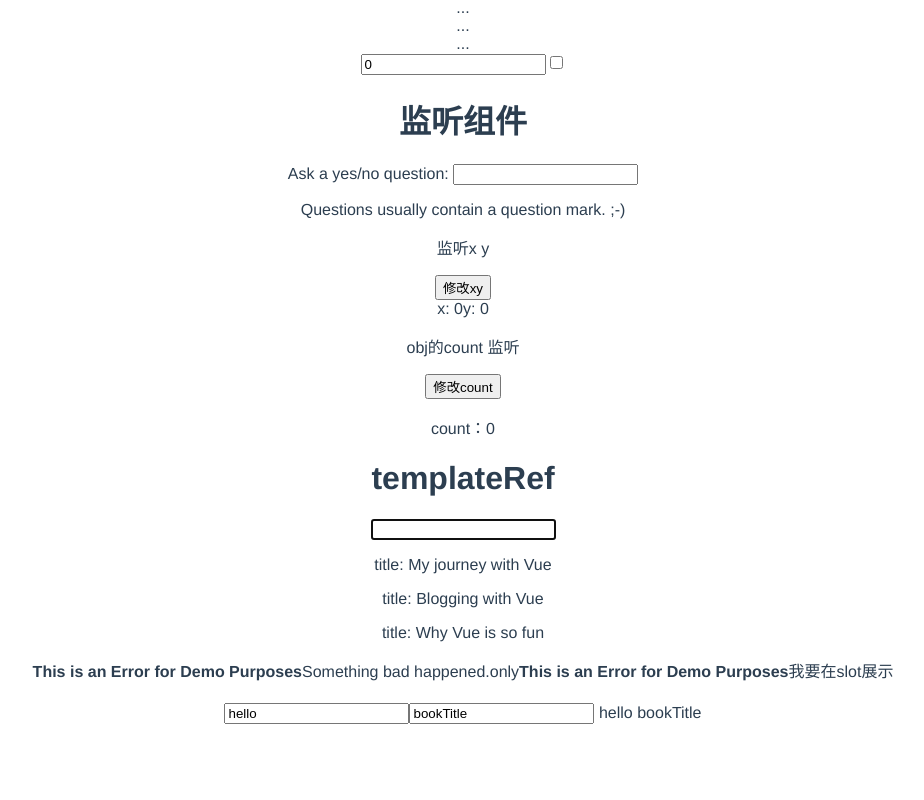
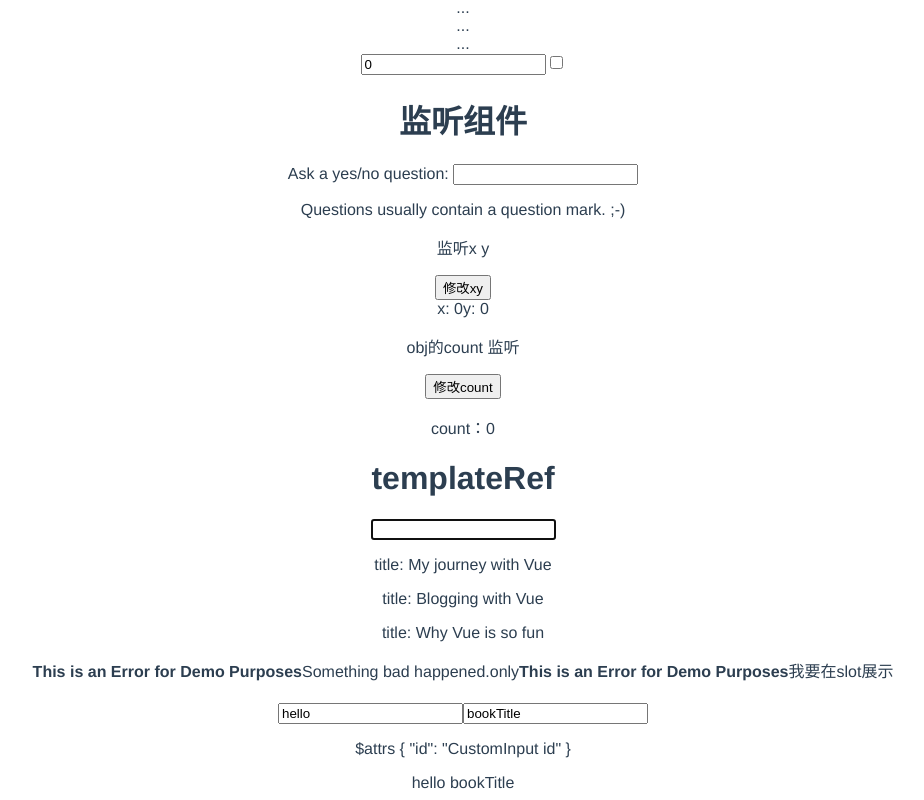
Before and after one commit to Talentjun/Vite-Vue3, a Vue app: page / in a window 1280 px wide. Shown: the part 832-1632 px from the top of the page, without its empty margins (177-1101 px from the left). Before the commit the page ends 1564 px from the top, so only its background shows below. Built offline with nearby package versions, Linux system fonts and the light colour scheme.

Commit message:
feat: $attrs使用

```diff
--- a/src/App.vue
+++ b/src/App.vue
@@ -62,7 +62,12 @@ const bookTitle = ref('bookTitle')
     <span>我要在slot展示</span>
   </Slot> -->
   <h1></h1>
-  <CustomInput v-model="message" v-model:title="bookTitle" /> {{ message }}
+  <CustomInput
+    v-model="message"
+    v-model:title="bookTitle"
+    id="CustomInput id"
+  />
+  {{ message }}
   {{ bookTitle }}
 </template>
 
--- a/src/components/CustomInput.vue
+++ b/src/components/CustomInput.vue
@@ -3,9 +3,10 @@
 /* 默认情况下，v-model 在组件上都是使用 modelValue 作为 prop，以 update:modelValue 作为对应的事件。我们可以通过给 v-model 指定一个参数来更改这些名字 */
 // v-model.capitalize 我们一起来创建一个自定义的修饰符 capitalize，它会自动将 v-model 绑定输入的字符串值第一个字母转为大写
 // v-model:title.capitalize
-import { defineProps, defineEmits } from 'vue'
+import { defineProps, defineEmits, useAttrs } from 'vue'
 defineProps(['modelValue', 'title'])
 defineEmits(['update:modelValue', 'update:title'])
+const attrs = useAttrs()
 </script>
 
 <template>
@@ -14,4 +15,5 @@ defineEmits(['update:modelValue', 'update:title'])
     @input="$emit('update:modelValue', $event.target.value)"
   />
   <input :value="title" @input="$emit('update:title', $event.target.value)" />
+  <p>$attrs {{ attrs }}</p>
 </template>
```
